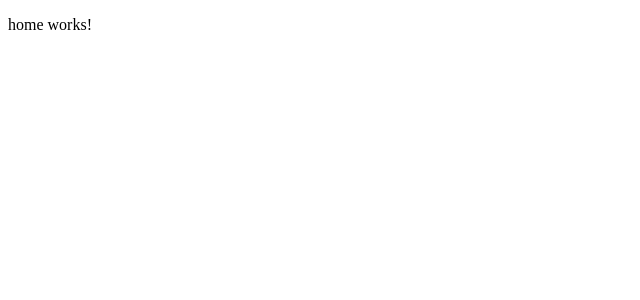
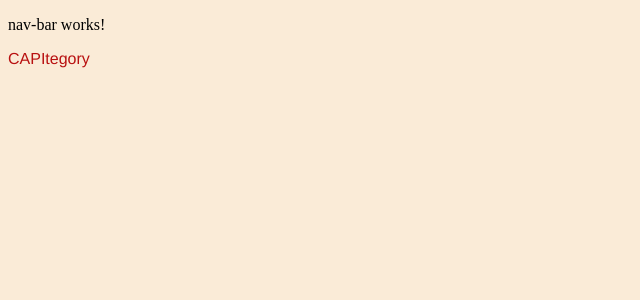
Before and after one commit to CAPItegory/front-end, an Angular app: page / in a window 1280 px wide. Shown: the top 300 px of the page, without its empty margins (0-640 px from the left). Built offline with nearby package versions, Linux system fonts and the light colour scheme.

Commit message:
feat: tests on home component and add nav bar

```diff
--- a/src/app/home/home.component.html
+++ b/src/app/home/home.component.html
@@ -1 +1,2 @@
-<p>home works!</p>
+<app-nav-bar></app-nav-bar>
+<h1>CAPItegory</h1>
--- a/src/app/home/home.component.scss
+++ b/src/app/home/home.component.scss
@@ -0,0 +1,7 @@
+$font-stack: Helvetica, sans-serif;
+$primary-color: #b81010;
+
+h1 {
+  font: 100% $font-stack;
+  color: $primary-color;
+}
--- a/src/app/home/home.component.ts
+++ b/src/app/home/home.component.ts
@@ -1,9 +1,10 @@
 import { Component } from '@angular/core';
+import { NavBarComponent } from "../nav-bar/nav-bar.component";
 
 @Component({
   selector: 'app-home',
   standalone: true,
-  imports: [],
+  imports: [NavBarComponent],
   templateUrl: './home.component.html',
   styleUrl: './home.component.scss'
 })
--- /dev/null
+++ b/src/app/nav-bar/nav-bar.component.html
@@ -0,0 +1 @@
+<p>nav-bar works!</p>
--- a/src/styles.scss
+++ b/src/styles.scss
@@ -1 +1,4 @@
 /* You can add global styles to this file, and also import other style files */
+body {
+    background-color: antiquewhite;
+}
```
Also changed, not shown: src/app/nav-bar/nav-bar.component.ts (added, +12 -0 lines), src/app/nav-bar/nav-bar.component.scss (added), 1 other file (tests, documents, lock files or other folders).
